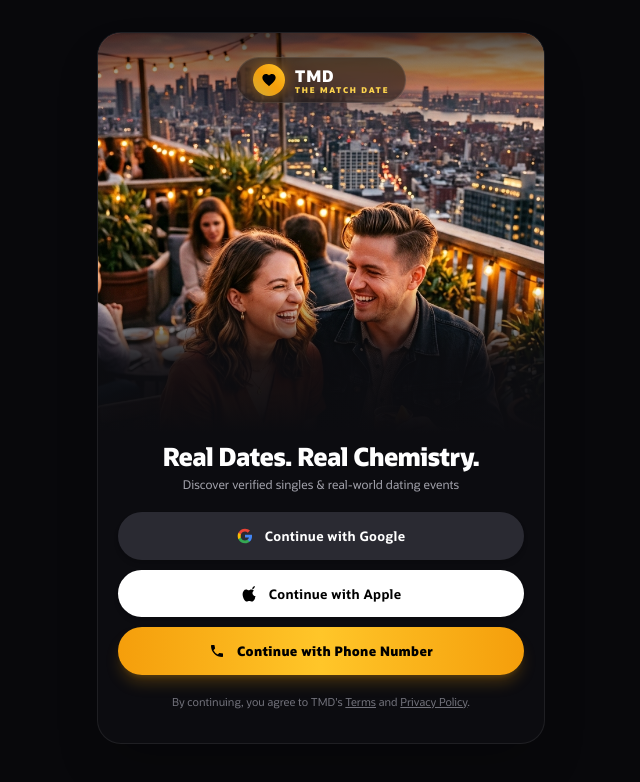
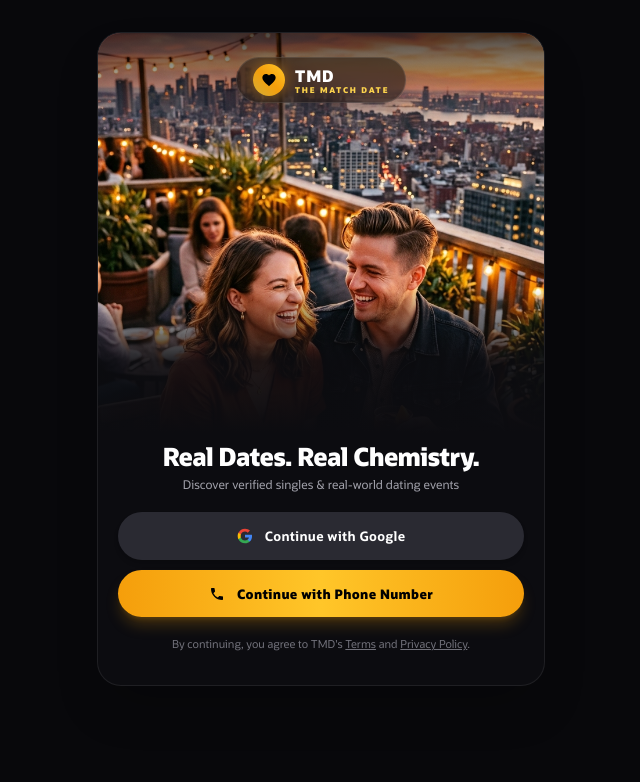
Before and after one commit to AakashStudio/tmd, a Next.js app: page / in a window 1280 px wide. Shown: the top 782 px of the page, without its empty margins (319-959 px from the left). Built offline with nearby package versions, Linux system fonts and the light colour scheme; no server answers.

Commit message:
fix(auth): remove continue with Apple button from auth screen

```diff
--- a/src/components/auth/MeetupAuthHero.tsx
+++ b/src/components/auth/MeetupAuthHero.tsx
@@ -91,19 +91,6 @@ export const MeetupAuthHero: React.FC<MeetupAuthHeroProps> = ({ onSuccess }) =>
             <span>Continue with Google</span>
           </button>
 
-          {/* Apple Button */}
-          <button
-            type="button"
-            onClick={() => setAuthMode("PHONE")}
-            className="w-full flex items-center justify-center gap-3 py-3.5 px-4 rounded-full bg-white hover:bg-zinc-100 text-black text-[13px] font-bold tracking-wide transition-all shadow-md active:scale-[0.98]"
-          >
-            {/* Apple Logo SVG */}
-            <svg className="w-4 h-4 fill-current shrink-0" viewBox="0 0 170 170">
-              <path d="M150.37 130.25c-2.45 5.66-5.35 10.87-8.71 15.66-4.58 6.53-8.33 11.05-11.22 13.56-4.48 4.12-9.28 6.23-14.42 6.35-3.69 0-8.14-1.05-13.32-3.18-5.19-2.12-9.97-3.17-14.34-3.17-4.58 0-9.49 1.05-14.75 3.17-5.26 2.13-9.5 3.24-12.74 3.35-4.35.13-9.16-1.9-14.42-6.08-3.69-3.04-7.6-7.8-11.74-14.28-5.44-8.48-9.75-18.06-12.93-28.73-3.18-10.68-4.77-20.93-4.77-30.77 0-13.49 3.54-24.8 10.63-33.94 7.09-9.13 16.03-13.84 26.83-14.13 4.58 0 9.87 1.25 15.86 3.76 5.99 2.51 9.77 3.82 11.34 3.93 1.8.13 5.76-1.19 11.89-3.95 6.13-2.76 11.45-3.99 15.97-3.69 11.75.78 20.95 4.96 27.6 12.54-10.45 6.33-15.55 14.94-15.3 25.83.25 8.52 3.59 15.69 10.02 21.52 6.43 5.83 14.18 9.17 23.25 10.02-2.34 7.15-5.35 14.39-9.03 21.72zM119.22 31.84c0-7.14 2.65-13.9 7.95-20.27 5.3-6.38 11.75-10.4 19.34-12.07.25 1.13.38 2.14.38 3.02 0 6.91-2.8 13.79-8.41 20.65-5.61 6.85-12.18 10.9-19.72 12.13-.12-1.12-.18-2.12-.18-3.46z" />
-            </svg>
-            <span>Continue with Apple</span>
-          </button>
-
           {/* Phone Number Button */}
           <button
             type="button"
```
